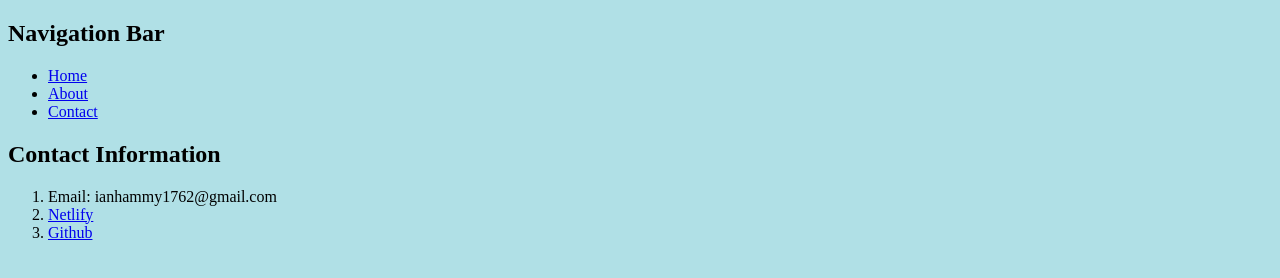
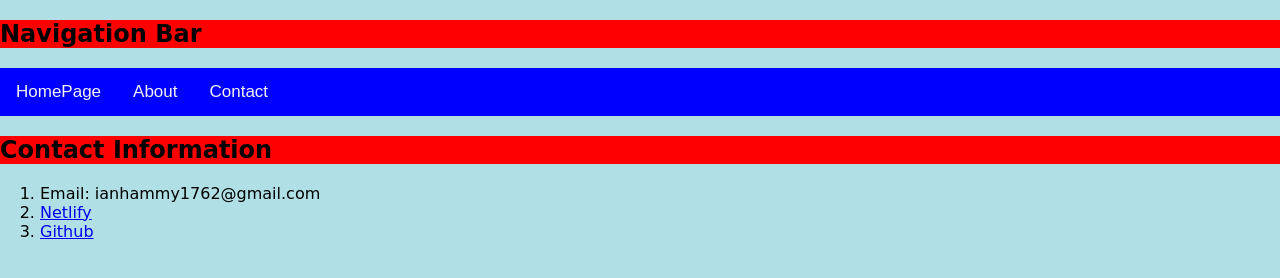
Before and after one commit to ianhamilton17/Assignment-01-contact, a plain HTML site: page index.html in a window 1280 px wide. Drawn offline with Linux system fonts and the light colour scheme.

Commit message:
Add files via upload

```diff
--- a/index.html
+++ b/index.html
@@ -7,24 +7,65 @@
     <meta name="viewport" content="width=device-width, initial-scale=1.0">
     <title>Contact</title>
 </style>
+<style>
+    h1, h2, h3{
+    font-family: 'Courgette', cursive;
+}
+</style>
+</style>
+<style>
+    p, li{
+        font-family: 'Oleo Script', cursive;
+    }
+</style>
+
+
+<style>
+    body {
+      margin: 0;
+      font-family: Arial, Helvetica, sans-serif;
+    }
+
+    .topnav {
+      overflow: hidden;
+      background-color: blue;
+    }
+
+    .topnav a {
+      float: left;
+      color: #f2f2f2;
+      text-align: center;
+      padding: 14px 16px;
+      text-decoration: none;
+      font-size: 17px;
+    }
+
+    .topnav a:hover {
+      background-color: #ddd;
+      color: black;
+    }
+
+    .topnav a.active {
+      background-color: #04AA6D;
+      color: white;
+    }
+    </style>
 </head>
 <body>
 
-<h2> Navigation Bar</h2>
-
-<ul>
-  <li><a href="https://200529548-comp-1002-assignment-01.netlify.app/#contact">Home</a></li>
-  <li><a href="https://assignment-01-about.netlify.app/">About</a></li>
-  <li><a href="https://assignment-01-contact.netlify.app/">Contact</a></li>
-
-</ul>
+<h2 style="background-color:red;"> Navigation  Bar</h2>
+<div class="topnav">
+ <a href="https://assignment-01-homepage.netlify.app/">HomePage</a>
+ <a href="https://assignment-01-about.netlify.app/">About</a>
+ <a href="https://assignment-01-contact.netlify.app/">Contact</a>
+</div>
 
 </body>
 </html>
 
 <body>
     <section>
-        <h2> Contact Information</h2>
+        <h2 style="background-color:red;"> Contact Information</h2>
         <ol>
             <li>Email: ianhammy1762@gmail.com</li>
             <li><a href="https://app.netlify.com/teams/ianhamilton17/overview?_ga=
```
